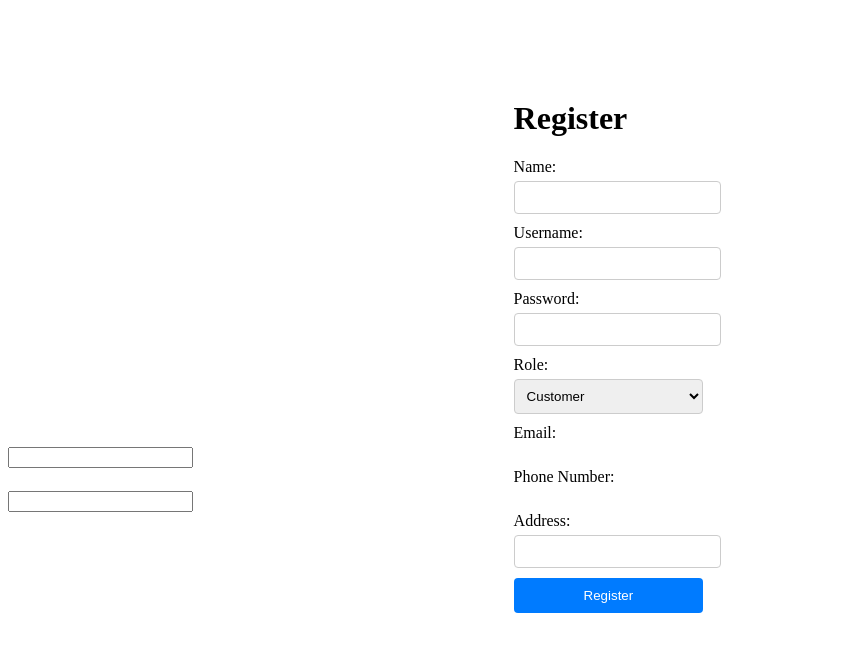
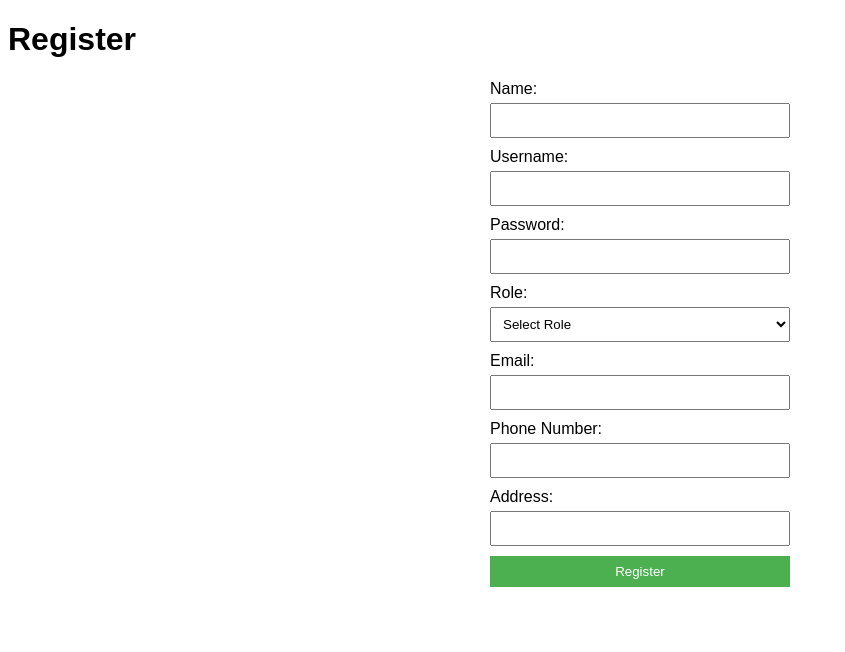
Before and after one commit to Naf256/greatBuy, a PHP site: page /views/register.php in a window 1280 px wide. Shown: the top 652 px of the page, without its empty margins (0-845 px from the left). Run offline with PHP 8.4, Linux system fonts and the light colour scheme.

Commit message:
register validation done

```diff
--- a/views/register.php
+++ b/views/register.php
@@ -30,84 +30,157 @@ if ($_SERVER['REQUEST_METHOD'] == 'POST') {
   <?php if (isset($errorMessage)): ?>
     <p style="color: red;"><?php echo $errorMessage; ?></p>
   <?php endif; ?>
-	<form action="<?php echo htmlspecialchars($_SERVER["PHP_SELF"]); ?>" method="post">
+  <form id="registrationForm" action="<?php echo htmlspecialchars($_SERVER["PHP_SELF"]); ?>" method="post" novalidate>
     <label for="name">Name:</label>
-		<input type="text" name="name" id="name" required><br>
+    <input type="text" name="name" id="name" ><br>
 
     <label for="username">Username:</label>
-		<input type="text" name="username" id="username" required><br>
+    <input type="text" name="username" id="username" ><br>
 
     <label for="password">Password:</label>
-		<input type="password" name="password" id="password" required><br>
+    <input type="password" name="password" id="password" ><br>
 
     <label for="role">Role:</label>
-		<select name="role" id="role" required>
+    <select name="role" id="role" >
+      <option value="">Select Role</option>
       <option value="customer">Customer</option>
       <option value="employee">Employee</option>
       <option value="delivery_man">Delivery Man</option>
     </select><br>
 
     <label for="email">Email:</label>
-		<input type="email" name="email" id="email" required><br>
+    <input type="email" name="email" id="email" ><br>
 
     <label for="phone_number">Phone Number:</label>
-		<input type="tel" name="phone_number" id="phone_number" required><br>
+    <input type="tel" name="phone_number" id="phone_number" ><br>
 
     <label for="address">Address:</label>
-		<input type="text" name="address" id="address" required><br>
+    <input type="text" name="address" id="address" ><br>
 
     <button type="submit">Register</button>
   </form>
 </body>
-<style>
-/* Style for the form container */
-h1 {
-  margin-top: 100px;
-  margin-left: 40%;
+<script>
+document.addEventListener('DOMContentLoaded', function() {
+  var form = document.getElementById('registrationForm');
+  form.addEventListener('submit', function(event) {
+    event.preventDefault();
+    var name = document.getElementById('name');
+    var username = document.getElementById('username');
+    var password = document.getElementById('password');
+    var role = document.getElementById('role');
+    var email = document.getElementById('email');
+    var phone_number = document.getElementById('phone_number');
+    var address = document.getElementById('address');
 
-}
-.form-container {
-  width: 300px;
-  margin: auto;
-  padding: 20px;
-  border: 1px solid #ccc;
-  border-radius: 5px;
+    var isValid = true;
+
+    // Reset previous error messages
+    var errorMessages = document.querySelectorAll('.error-message');
+    errorMessages.forEach(function(errorMessage) {
+      errorMessage.textContent = '';
+    });
+
+    if (name.value.trim() === '') {
+      showError(name, 'Name is required');
+      isValid = false;
+	  return;
     }
 
-/* Style for form labels */
+    if (username.value.trim() === '') {
+      showError(username, 'Username is required');
+      isValid = false;
+	  return;
+    }
+
+    if (password.value.trim() === '') {
+      showError(password, 'Password is required');
+      isValid = false;
+	  return;
+    }
+
+    if (role.value === '') {
+      showError(role, 'Please select a role');
+      isValid = false;
+	  return;
+    }
+
+    if (email.value.trim() === '') {
+      showError(email, 'Email is required');
+      isValid = false;
+	  return;
+    }
+
+    if (phone_number.value.trim() === '') {
+      showError(phone_number, 'Phone Number is required');
+      isValid = false;
+	  return;
+    }
+
+    if (address.value.trim() === '') {
+      showError(address, 'Address is required');
+      isValid = false;
+	  return;
+    }
+
+    if (isValid) {
+      form.submit();
+    }
+  });
+
+	function showError(input, message) {
+		var parent = input.parentElement;
+		var errorMessage = parent.querySelector('.error-message');
+
+		if (!errorMessage) {
+			errorMessage = document.createElement('span');
+			errorMessage.className = 'error-message';
+			parent.appendChild(errorMessage);
+		}
+
+		errorMessage.textContent = message;
+	}
+});
+
+</script>
+<style>
+body {
+  font-family: Arial, sans-serif;
+}
+
+form {
+  width: 300px;
+  margin: 0 auto;
+}
+
 label {
   display: block;
-  margin-left: 40%;
   margin-bottom: 5px;
 }
 
-/* Style for form inputs */
-input[type="text"],
-input[type="password"],
-select {
-  width: 15%;
+input,
+select,
+button {
+  width: 100%;
   padding: 8px;
-  margin-left: 40%;
   margin-bottom: 10px;
-  border: 1px solid #ccc;
-  border-radius: 4px;
+  box-sizing: border-box;
 }
 
-/* Style for submit button */
-button[type="submit"] {
-  width: 15%;
-  padding: 10px;
-  background-color: #007bff;
-  margin-left: 40%;
-  color: #fff;
+button {
+  background-color: #4CAF50;
+  color: white;
   border: none;
-  border-radius: 4px;
   cursor: pointer;
 }
 
-/* Hover effect for submit button */
-button[type="submit"]:hover {
-  background-color: #0056b3;
+button:hover {
+  background-color: #45a049;
+}
+
+.error-message {
+  color: red;
+  font-size: 12px;
 }
 </style>
 </html>
```
Lines whose indentation alone changed are shown as unchanged.
